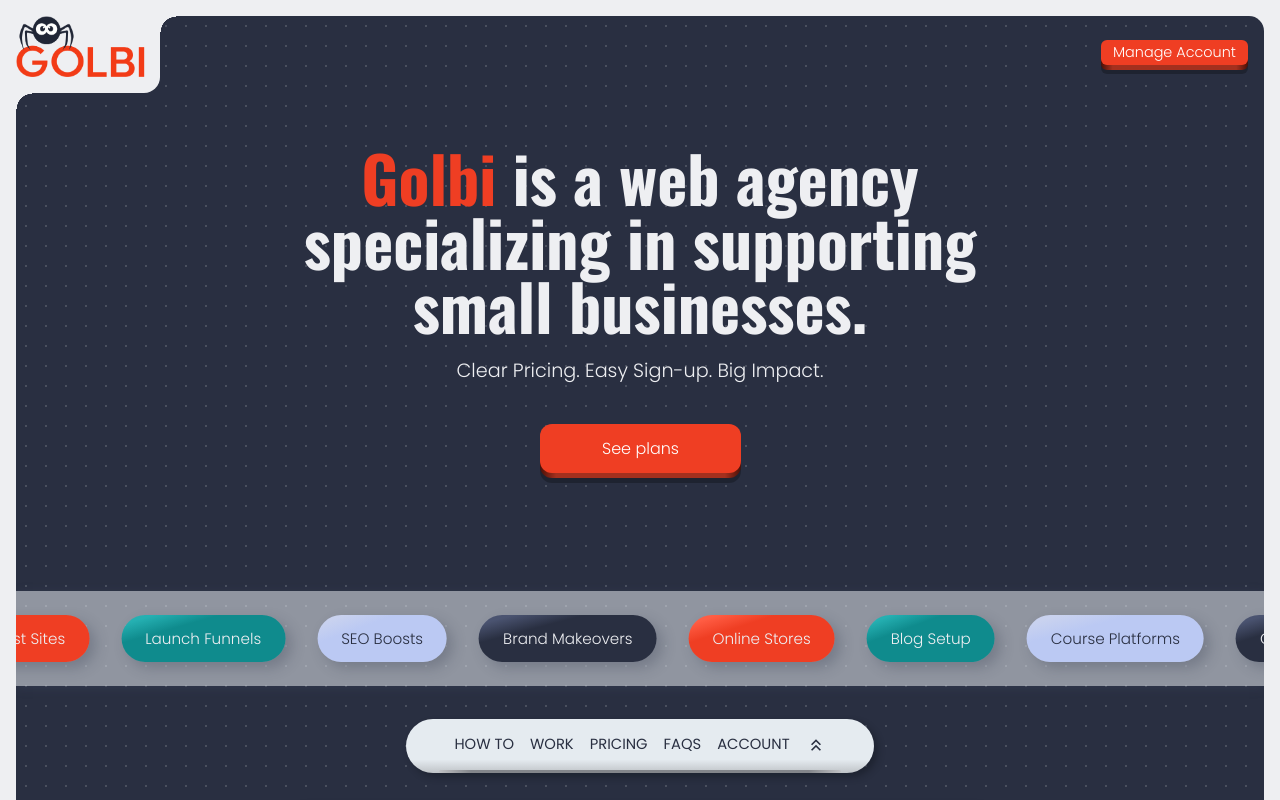
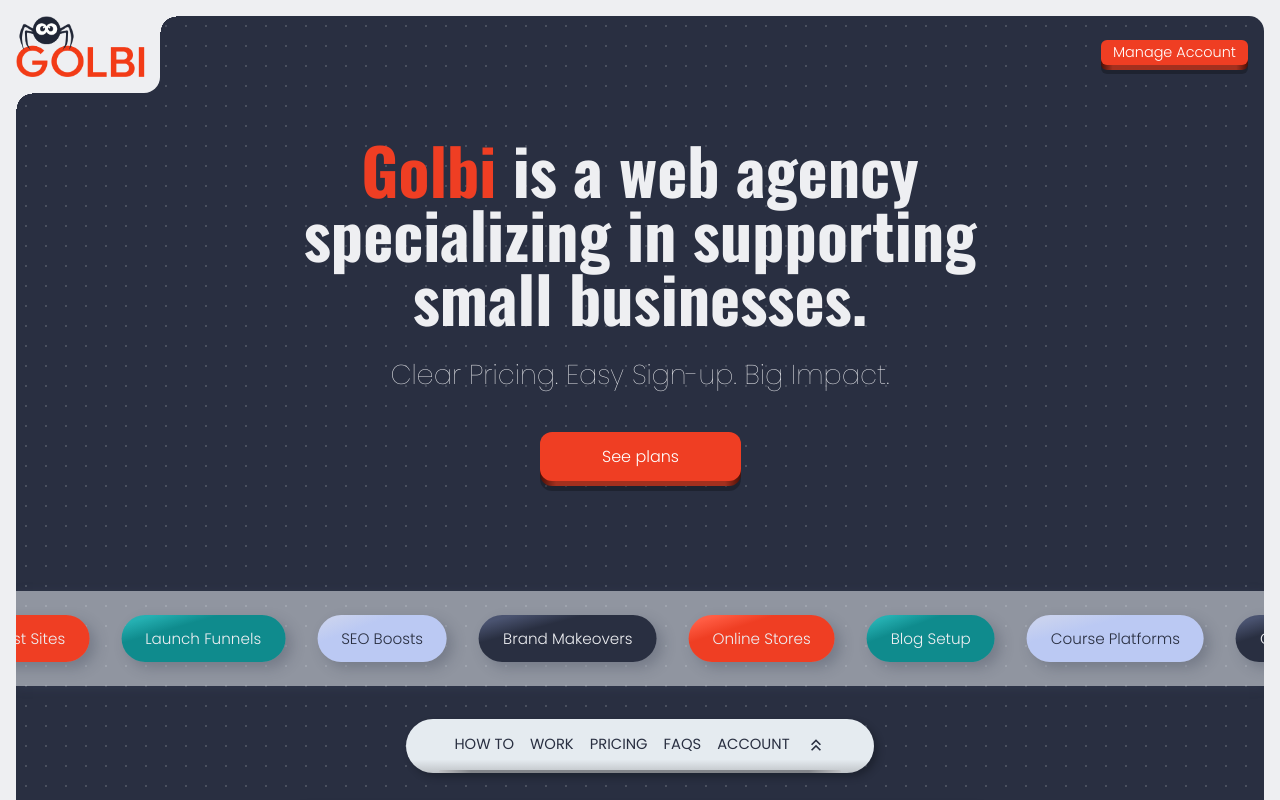
Before and after one commit to dinardavis/golbi, a React (Create React App) app in the folder client/: page / in a window 1280 px wide. Shown: the top 800 px of the page. Built offline with nearby package versions, Linux system fonts and the light colour scheme.

Commit message:
Update intro header

```diff
--- a/client/src/assets/css/style.css
+++ b/client/src/assets/css/style.css
@@ -314,9 +314,9 @@
 }
 
 .intro-subhead {
-  padding: 1.5rem 0;
-  font-size: 1.2rem;
-  font-weight: 300;
+  padding: 2rem 0 1.5rem;
+  font-size: 1.7rem;
+  font-weight: 100;
   text-align: center;
   animation: fadeInUp 0.8s ease-out 0.2s both;
 }
```
